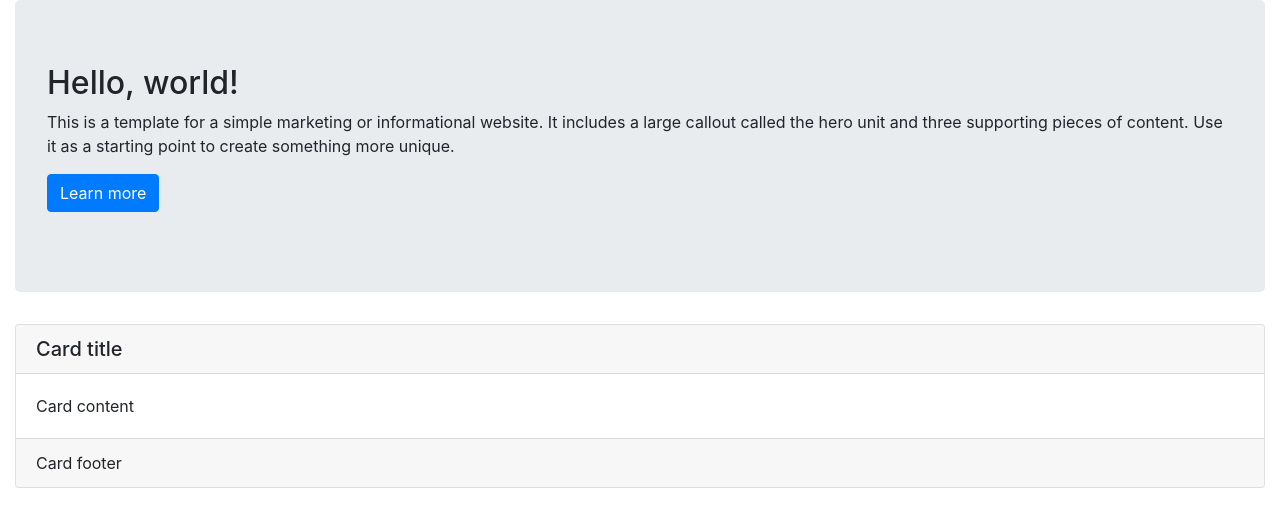
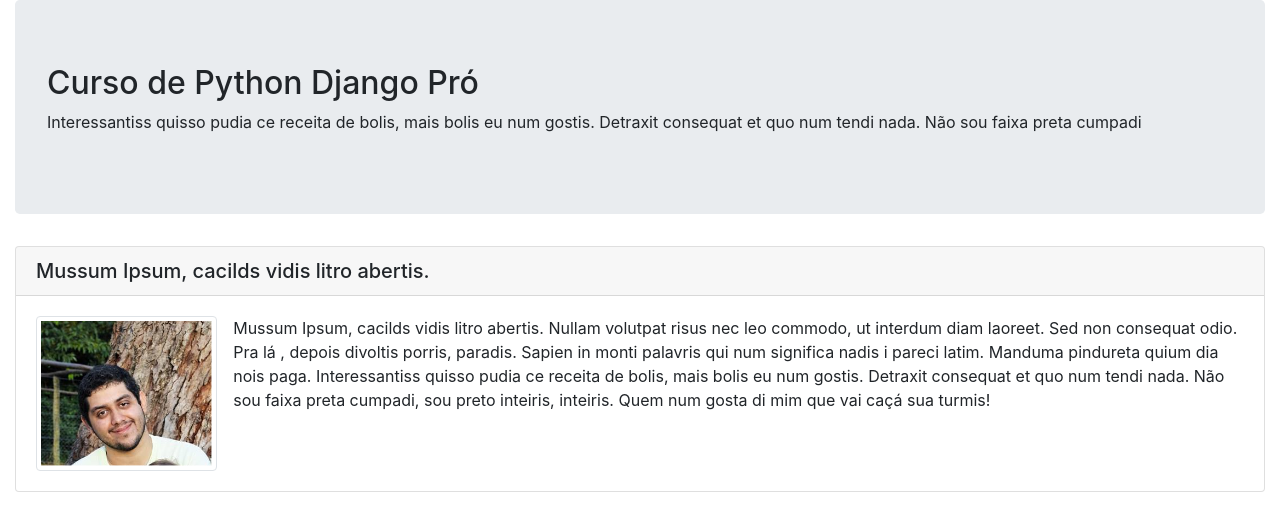
Before and after one commit to renexe/curso-django, a Django app: page / in a window 1280 px wide. Shown: the part 56-587 px from the top of the page. Run offline with Django 3.2, Linux system fonts and the light colour scheme; some libraries are stand-ins or nearby versions.

Commit message:
Inserindo favicon e alterando informações básicas em home
#Close 82

```diff
--- a/pypro/base/templates/base/home.html
+++ b/pypro/base/templates/base/home.html
@@ -11,6 +11,7 @@
     <meta name="description" content="Página do Curso Django Pro">
     <meta name="author" content="Renê Lima">
 
+    <link rel="icon" type="image/png" href="{% static '/img/favicon.png' %}" />
     <link href="{% static 'css/bootstrap.min.css' %}" rel="stylesheet">
     <link href="{% static 'css/style.css' %}" rel="stylesheet">
     <script src="{% static 'js/jquery.min.js' %}"></script>
@@ -39,15 +40,10 @@
 
             <div class="jumbotron">
                 <h2>
-                    Hello, world!
+                    Curso de Python Django Pró
                 </h2>
                 <p>
-                    This is a template for a simple marketing or informational website. It includes a large callout
-                    called the hero unit and three supporting pieces of content. Use it as a starting point to create
-                    something more unique.
-                </p>
-                <p>
-                    <a class="btn btn-primary btn-large" href="#">Learn more</a>
+                    Interessantiss quisso pudia ce receita de bolis, mais bolis eu num gostis. Detraxit consequat et quo num tendi nada. Não sou faixa preta cumpadi
                 </p>
             </div>
         </div>
@@ -56,15 +52,14 @@
         <div class="col-md-12">
             <div class="card">
                 <h5 class="card-header">
-                    Card title
+                    Mussum Ipsum, cacilds vidis litro abertis.
                 </h5>
                 <div class="card-body">
                     <p class="card-text">
-                        Card content
+                        <img src="{% static 'img/foto-rene.png' %}" alt="Foto de Renê, aluno do curso" class="img-thumbnail float-left mr-3" style="max-width: 15%">
+                        Mussum Ipsum, cacilds vidis litro abertis. Nullam volutpat risus nec leo commodo, ut interdum diam laoreet. Sed non consequat odio. Pra lá , depois divoltis porris, paradis. Sapien in monti palavris qui num significa nadis i pareci latim. Manduma pindureta quium dia nois paga.
+                        Interessantiss quisso pudia ce receita de bolis, mais bolis eu num gostis. Detraxit consequat et quo num tendi nada. Não sou faixa preta cumpadi, sou preto inteiris, inteiris. Quem num gosta di mim que vai caçá sua turmis!
                     </p>
-                </div>
-                <div class="card-footer">
-                    Card footer
                 </div>
             </div>
         </div>
```
Also changed, not shown: pypro/base/static/img/favicon.png (added), pypro/base/static/img/foto-rene.png (added).
